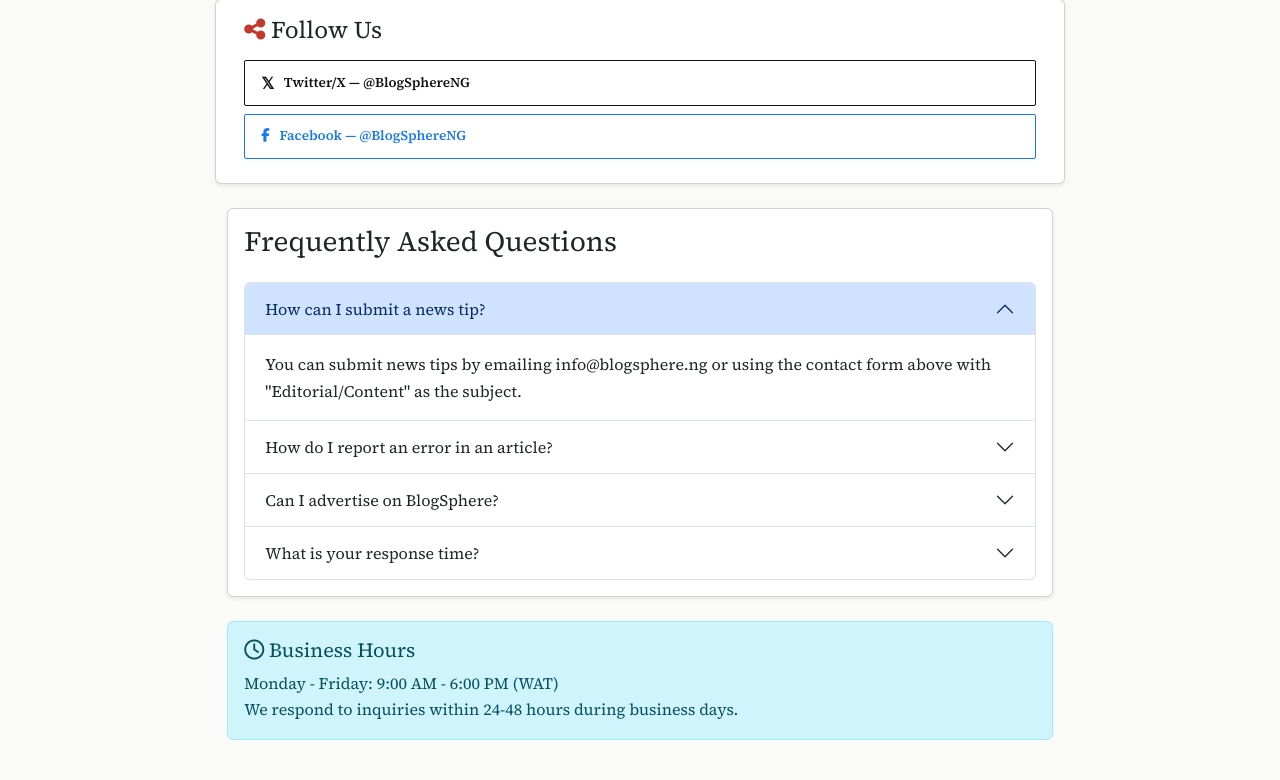
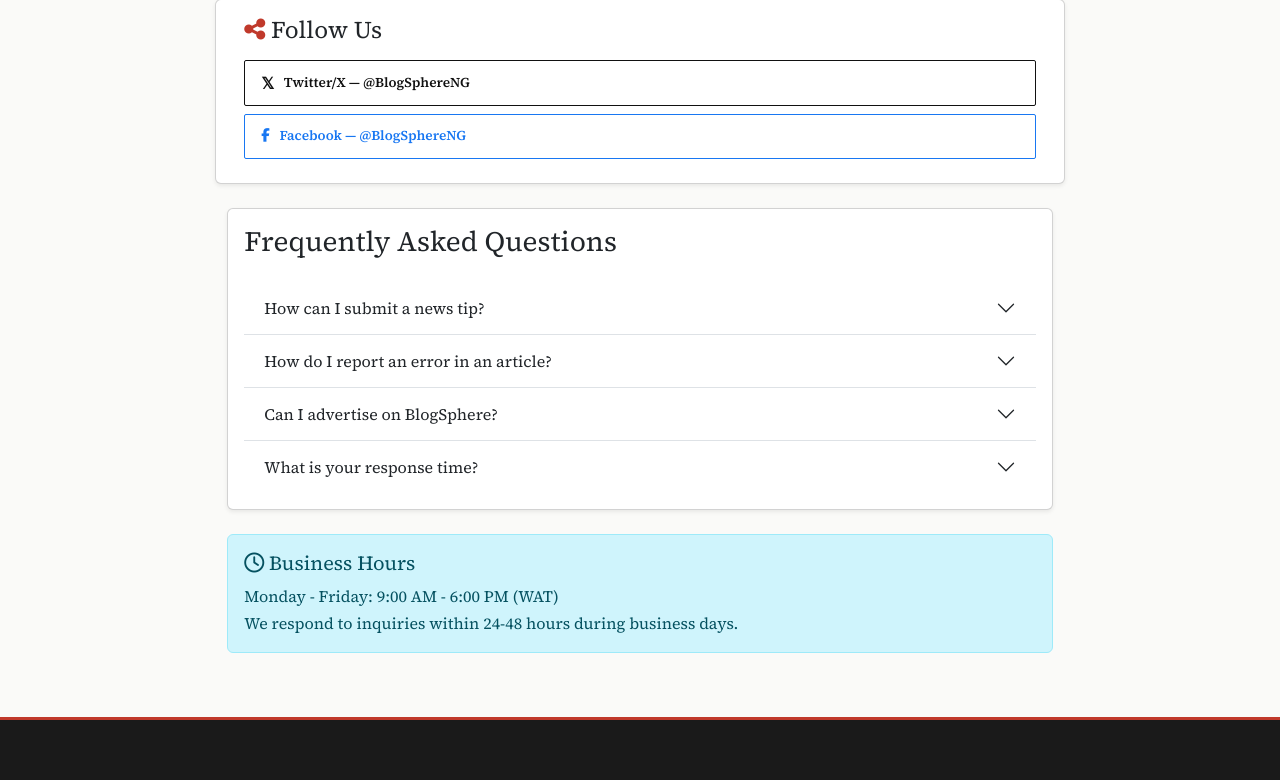
Before and after one commit to Sheddo7/BlogSphere, a Django app: page /contact/ in a window 1280 px wide. Shown: the part 1189-1969 px from the top of the page. Run offline with Django 5.2, Linux system fonts and the light colour scheme; data that the repository does not hold is empty; parts of the project's set-up code (start-up, migrations or seed data) failed here and were passed over; some libraries are stand-ins or nearby versions.

Commit message:
contact us1

```diff
--- a/templates/blog/contact.html
+++ b/templates/blog/contact.html
@@ -96,14 +96,20 @@
                 <div class="card-body">
                     <h3 class="mb-4">Frequently Asked Questions</h3>
 
-                    <div class="accordion" id="faqAccordion">
+                    <div class="accordion accordion-flush" id="faqAccordion">
                         <div class="accordion-item">
-                            <h2 class="accordion-header">
-                                <button class="accordion-button" type="button" data-bs-toggle="collapse" data-bs-target="#faq1">
+                            <h2 class="accordion-header" id="heading1">
+                                <button class="accordion-button collapsed" type="button"
+                                        data-bs-toggle="collapse"
+                                        data-bs-target="#faq1"
+                                        aria-expanded="false"
+                                        aria-controls="faq1">
                                     How can I submit a news tip?
                                 </button>
                             </h2>
-                            <div id="faq1" class="accordion-collapse collapse show" data-bs-parent="#faqAccordion">
+                            <div id="faq1" class="accordion-collapse collapse"
+                                 aria-labelledby="heading1"
+                                 data-bs-parent="#faqAccordion">
                                 <div class="accordion-body">
                                     You can submit news tips by emailing info@blogsphere.ng or using the contact form above with "Editorial/Content" as the subject.
                                 </div>
@@ -111,12 +117,18 @@
                         </div>
 
                         <div class="accordion-item">
-                            <h2 class="accordion-header">
-                                <button class="accordion-button collapsed" type="button" data-bs-toggle="collapse" data-bs-target="#faq2">
+                            <h2 class="accordion-header" id="heading2">
+                                <button class="accordion-button collapsed" type="button"
+                                        data-bs-toggle="collapse"
+                                        data-bs-target="#faq2"
+                                        aria-expanded="false"
+                                        aria-controls="faq2">
                                     How do I report an error in an article?
                                 </button>
                             </h2>
-                            <div id="faq2" class="accordion-collapse collapse" data-bs-parent="#faqAccordion">
+                            <div id="faq2" class="accordion-collapse collapse"
+                                 aria-labelledby="heading2"
+                                 data-bs-parent="#faqAccordion">
                                 <div class="accordion-body">
                                     We take accuracy seriously. Please use the contact form with "Complaint/Report Error" as the subject, and provide details about the error and the article URL.
                                 </div>
@@ -124,12 +136,18 @@
                         </div>
 
                         <div class="accordion-item">
-                            <h2 class="accordion-header">
-                                <button class="accordion-button collapsed" type="button" data-bs-toggle="collapse" data-bs-target="#faq3">
+                            <h2 class="accordion-header" id="heading3">
+                                <button class="accordion-button collapsed" type="button"
+                                        data-bs-toggle="collapse"
+                                        data-bs-target="#faq3"
+                                        aria-expanded="false"
+                                        aria-controls="faq3">
                                     Can I advertise on BlogSphere?
                                 </button>
                             </h2>
-                            <div id="faq3" class="accordion-collapse collapse" data-bs-parent="#faqAccordion">
+                            <div id="faq3" class="accordion-collapse collapse"
+                                 aria-labelledby="heading3"
+                                 data-bs-parent="#faqAccordion">
                                 <div class="accordion-body">
                                     Yes! We offer various advertising options. Please email advertising@blogsphere.ng or use the contact form with "Advertising" as the subject.
                                 </div>
@@ -137,14 +155,20 @@
                         </div>
 
                         <div class="accordion-item">
-                            <h2 class="accordion-header">
-                                <button class="accordion-button collapsed" type="button" data-bs-toggle="collapse" data-bs-target="#faq5">
+                            <h2 class="accordion-header" id="heading5">
+                                <button class="accordion-button collapsed" type="button"
+                                        data-bs-toggle="collapse"
+                                        data-bs-target="#faq5"
+                                        aria-expanded="false"
+                                        aria-controls="faq5">
                                     What is your response time?
                                 </button>
                             </h2>
-                            <div id="faq5" class="accordion-collapse collapse" data-bs-parent="#faqAccordion">
+                            <div id="faq5" class="accordion-collapse collapse"
+                                 aria-labelledby="heading5"
+                                 data-bs-parent="#faqAccordion">
                                 <div class="accordion-body">
-                                    We strive to respond to all inquiries within 24-48 hours during business days. Urgent editorial matters may receive faster responses.
+                                    We strive to respond to all inquiries within 24-48 hours during business days.
                                 </div>
                             </div>
                         </div>
```
